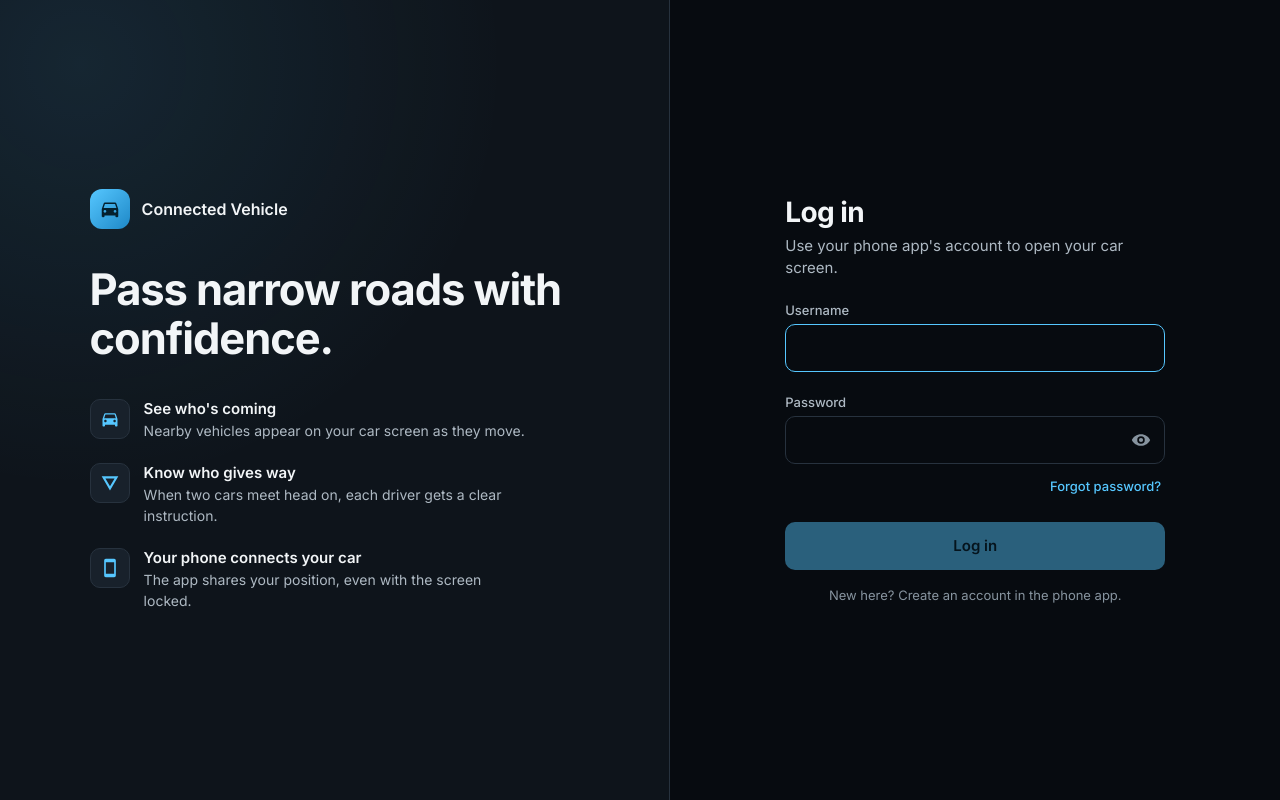
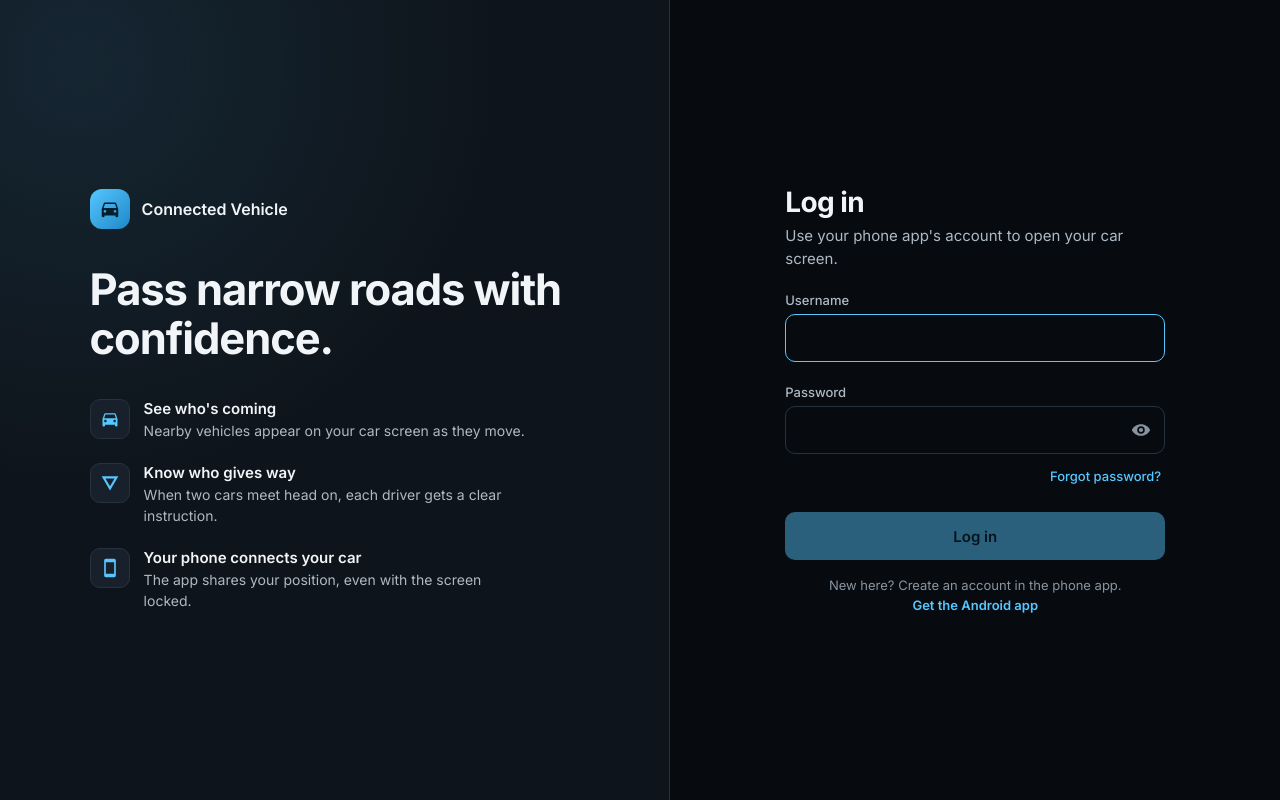
Before and after one commit to allenchrist/narrow-road-navigation, a React (Vite) app in the folder frontend/: page / in a window 1280 px wide. Built offline with nearby package versions, Linux system fonts and the light colour scheme; no server answers.

Commit message:
Link to download the Android app on the login page

```diff
--- a/frontend/src/pages/Home.jsx
+++ b/frontend/src/pages/Home.jsx
@@ -7,6 +7,10 @@ import PasswordField from "../components/common/PasswordField";
 import { usePageTitle } from "../hooks/usePageTitle";
 import { getDriverSession, signInDriver } from "../services/driverSession";
 import { wakeServer } from "../services/passwordReset";
+
+// Always the newest version, published from the app's repository
+const APP_DOWNLOAD_URL =
+  "https://github.com/allenchrist/VehicleSensorModule/releases/latest/download/connected-vehicle.apk";
 
 const FEATURES = [
   {
@@ -177,7 +181,10 @@ function Home() {
             </button>
 
             <p className="cv-form-note">
-              New here? Create an account in the phone app.
+              New here? Create an account in the phone app.{" "}
+              <a className="cv-app-link" href={APP_DOWNLOAD_URL}>
+                Get the Android app
+              </a>
             </p>
           </form>
         )}
--- a/frontend/src/styles/dashboard.css
+++ b/frontend/src/styles/dashboard.css
@@ -1372,6 +1372,17 @@
   text-align: center;
 }
 
+.cv-app-link {
+  color: var(--cv-accent);
+  font-weight: 600;
+  text-decoration: none;
+  white-space: nowrap;
+}
+
+.cv-app-link:hover {
+  text-decoration: underline;
+}
+
 .cv-password {
   position: relative;
 }
```
Also changed, not shown: 1 other file (tests, documents, lock files or other folders).
